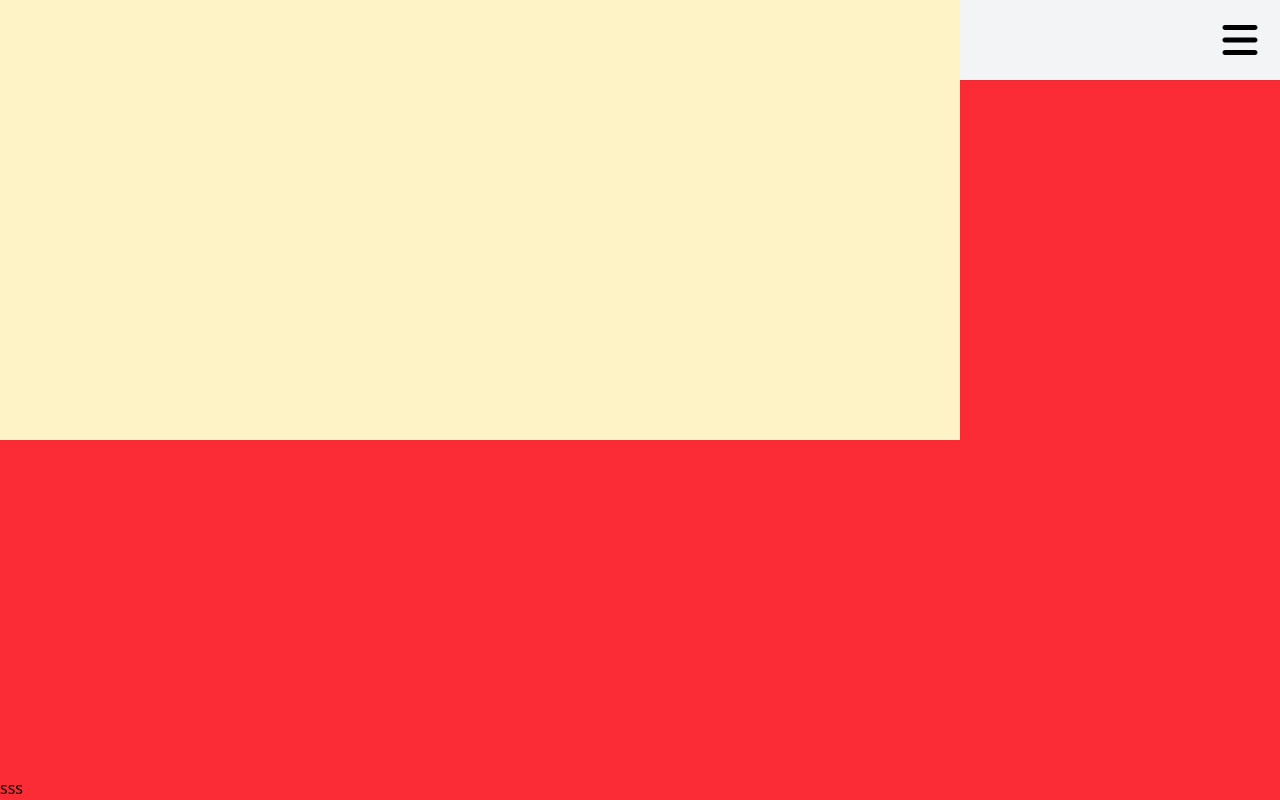
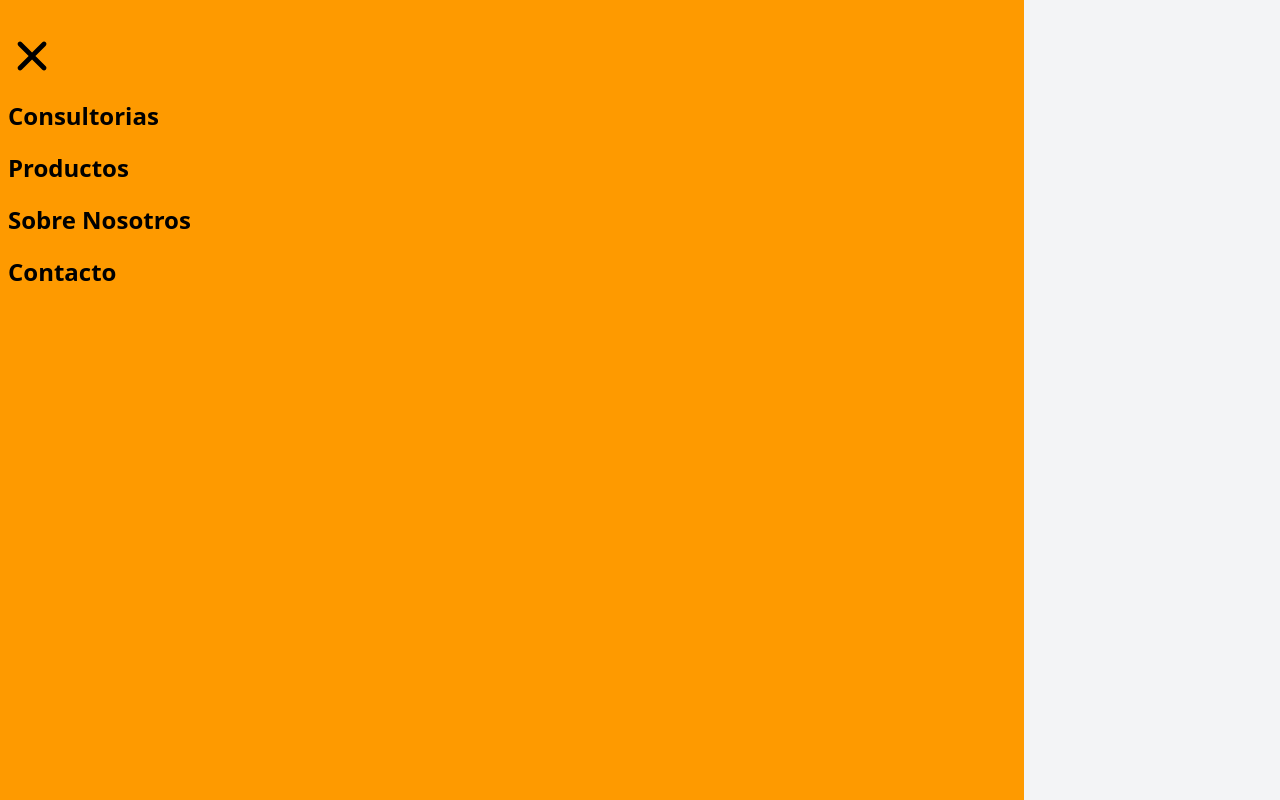
Before and after one commit to Ledtius/cotex-tailwind-css, a React (Vite) app: page / in a window 1280 px wide. Built offline with nearby package versions, Linux system fonts and the light colour scheme.

Commit message:
Keep working in the Header

```diff
--- a/src/App.jsx
+++ b/src/App.jsx
@@ -4,10 +4,7 @@ import Header from "./components/Header";
 function App() {
   return (
     <>
-      <div className="h-screen w-full bg-red-500 flex flex-col justify-between">
-        <Header />
-        <section>sss</section>
-      </div>
+      <Header />
     </>
   );
 }
--- a/src/components/Header.jsx
+++ b/src/components/Header.jsx
@@ -2,7 +2,7 @@ function Header() {
   return (
     <>
       <header className="w-screen flex justify-between items-center shadow-2xs bg-gray-100 h-fit">
-        <figure className="flex items-center gap-1.5 p-5 size-fit">
+        {/* <figure className="flex items-center gap-1.5 p-5 size-fit">
           <svg
             className="size-10"
             xmlns="http://www.w3.org/2000/svg"
@@ -20,11 +20,23 @@ function Header() {
           >
             <path d="M0 96C0 78.3 14.3 64 32 64l384 0c17.7 0 32 14.3 32 32s-14.3 32-32 32L32 128C14.3 128 0 113.7 0 96zM0 256c0-17.7 14.3-32 32-32l384 0c17.7 0 32 14.3 32 32s-14.3 32-32 32L32 288c-17.7 0-32-14.3-32-32zM448 416c0 17.7-14.3 32-32 32L32 448c-17.7 0-32-14.3-32-32s14.3-32 32-32l384 0c17.7 0 32 14.3 32 32z" />
           </svg>
-        </button>
-        <nav className="absolute bg-amber-100 w-3/4 h-full p-5">
-          <ul className="font-semibold ">
+        </button> */}
+        <nav className="bg-amber-500 p-2 z-30 h-screen w-4/5">
+          <button className="">
+            <svg xmlns="http://www.w3.org/2000/svg" viewBox="0 0 640 640">
+              <path d="M183.1 137.4C170.6 124.9 150.3 124.9 137.8 137.4C125.3 149.9 125.3 170.2 137.8 182.7L275.2 320L137.9 457.4C125.4 469.9 125.4 490.2 137.9 502.7C150.4 515.2 170.7 515.2 183.2 502.7L320.5 365.3L457.9 502.6C470.4 515.1 490.7 515.1 503.2 502.6C515.7 490.1 515.7 469.8 503.2 457.3L365.8 320L503.1 182.6C515.6 170.1 515.6 149.8 503.1 137.3C490.6 124.8 470.3 124.8 457.8 137.3L320.5 274.7L183.1 137.4z" />
+            </svg>
+          </button>
+
+          <ul className="font-semibold flex flex-col gap-5 text-2xl h-fit">
+            <button>
+              <svg className="size-12" xmlns="http://www.w3.org/2000/svg" viewBox="0 0 640 640">
+                <path d="M183.1 137.4C170.6 124.9 150.3 124.9 137.8 137.4C125.3 149.9 125.3 170.2 137.8 182.7L275.2 320L137.9 457.4C125.4 469.9 125.4 490.2 137.9 502.7C150.4 515.2 170.7 515.2 183.2 502.7L320.5 365.3L457.9 502.6C470.4 515.1 490.7 515.1 503.2 502.6C515.7 490.1 515.7 469.8 503.2 457.3L365.8 320L503.1 182.6C515.6 170.1 515.6 149.8 503.1 137.3C490.6 124.8 470.3 124.8 457.8 137.3L320.5 274.7L183.1 137.4z" />
+              </svg>
+            </button>
+
             <li>
-              <a href="#">Consoultorias</a>
+              <a href="#">Consultorias</a>
             </li>
             <li>
               <a href="#">Productos</a>
@@ -36,7 +48,7 @@ function Header() {
               <a href="#">Contacto</a>
             </li>
           </ul>
-        </nav>{" "}
+        </nav>
       </header>
     </>
   );
```
